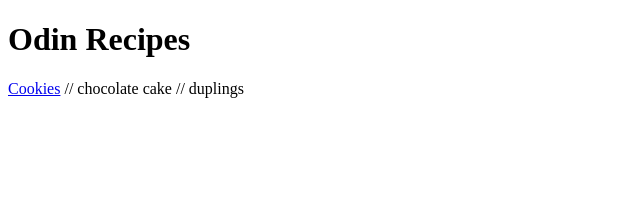
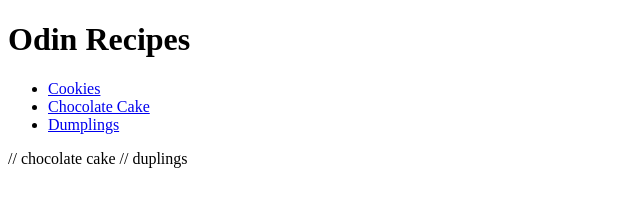
Before and after one commit to Sprout7/odin-recipes, a plain HTML site: page index.html in a window 1280 px wide. Shown: the whole page, without its empty margins (0-640 px from the left). Drawn offline with Linux system fonts and the light colour scheme.

Commit message:
fix dumping.html file name to dumpling
add two recipes in index.html
put links in an unordered list

```diff
--- a/index.html
+++ b/index.html
@@ -6,7 +6,12 @@
 
     <body>
       <h1>Odin Recipes</h1>
-      <a href="./recipes/cookies.html">Cookies</a>
+
+      <ul>
+        <li><a href="./recipes/cookies.html">Cookies</a></li>
+        <li><a href="./recipes/chocolatecake.html">Chocolate Cake</a></li>
+        <li><a href="./recipes/dumpling.html">Dumplings</a></li>
+      </ul>
     </body>
   </head>
 </html>
```
Also changed, not shown: recipes/dumpling.html (renamed from recipes/dumping.html).
